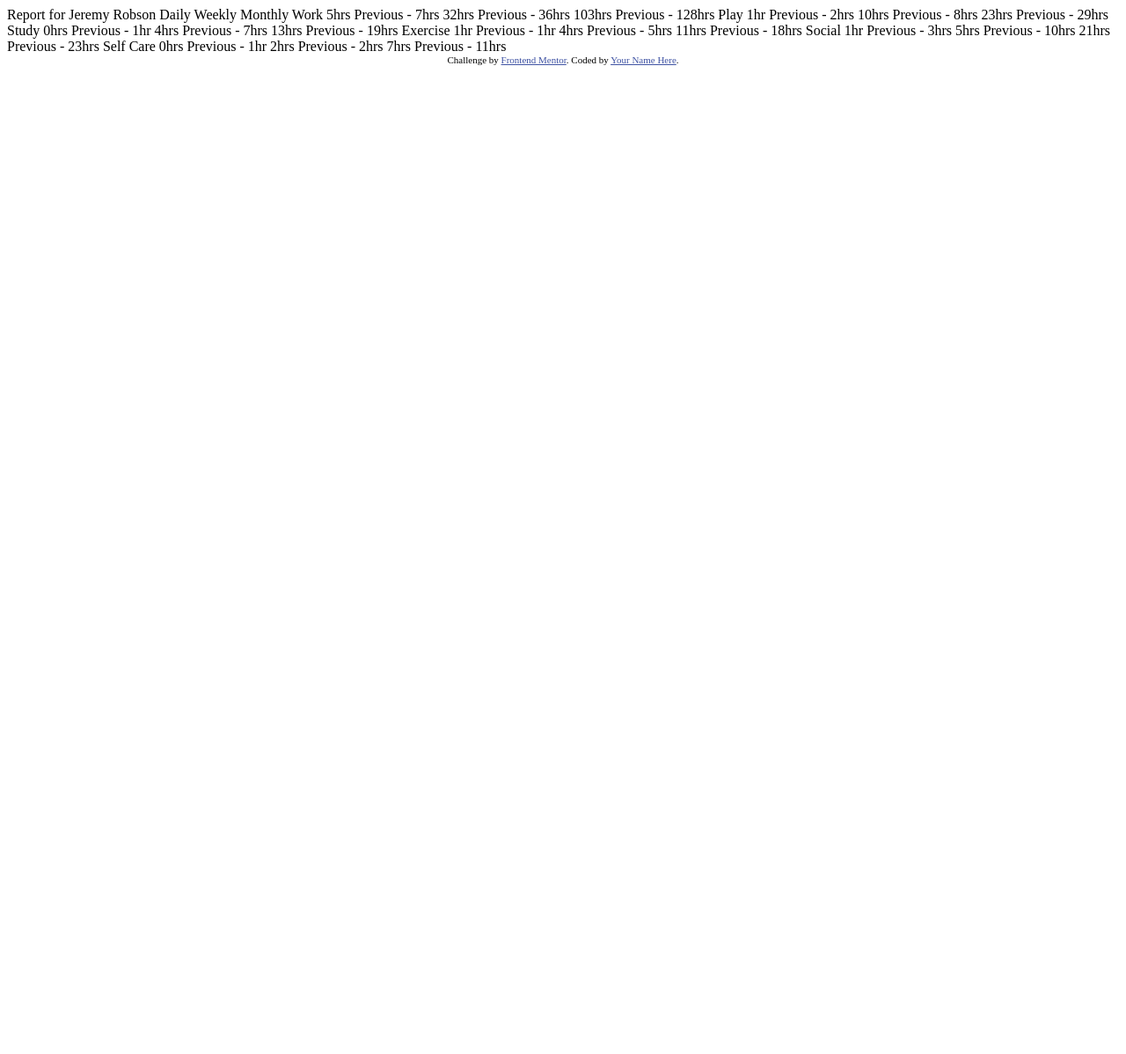
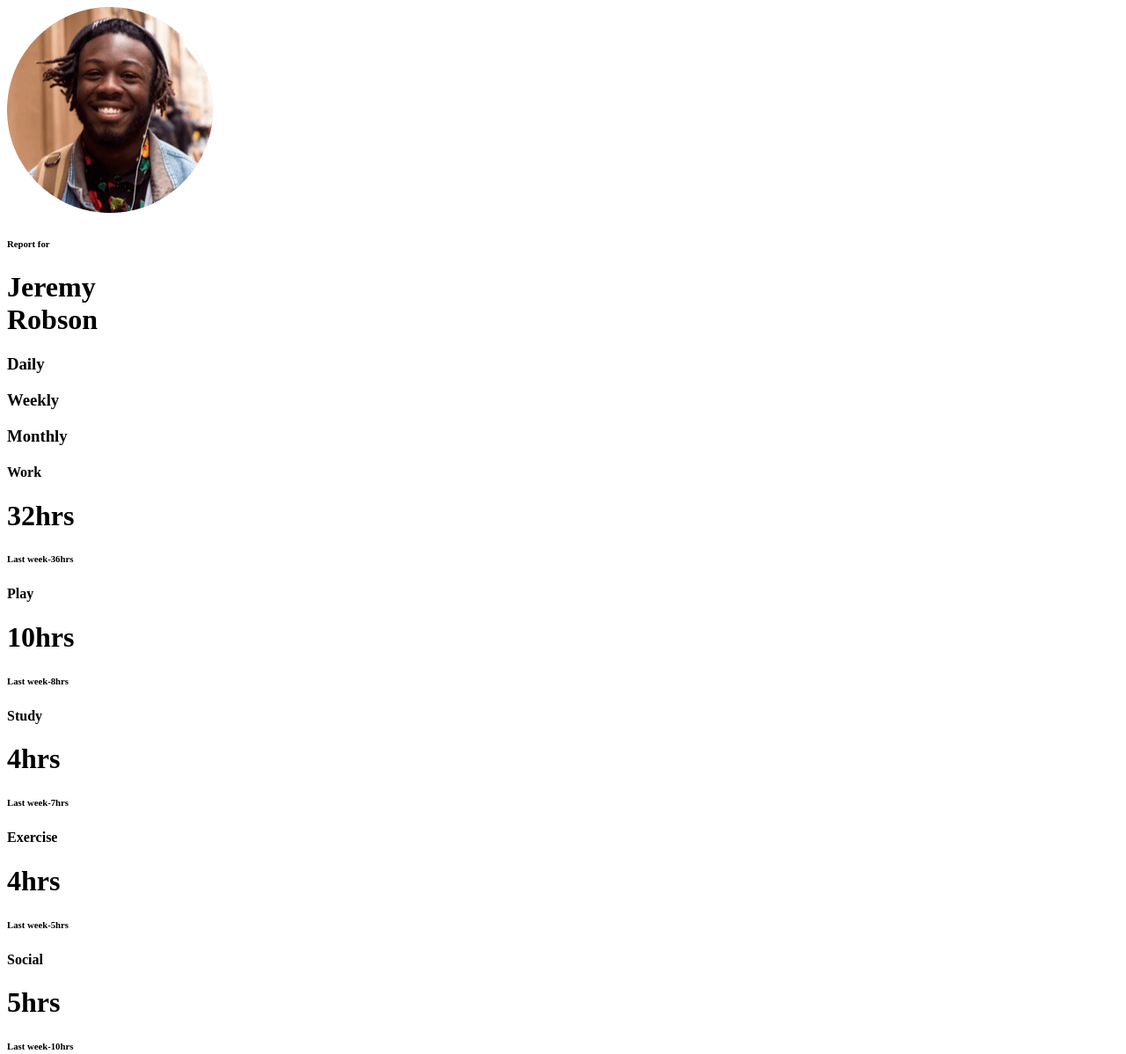
Before and after one commit to RAPHJID/timetrackingdashboard, a plain HTML site: page index.html in a window 1280 px wide. Shown: the top 1198 px of the page at 88% size. Before the commit the page ends 800 px from the top, so only its background shows below. Drawn offline with Linux system fonts and the light colour scheme.

Commit message:
html code without icons

```diff
--- a/index.html
+++ b/index.html
@@ -15,63 +15,48 @@
   </style>
 </head>
 <body>
-
-  Report for
-  Jeremy Robson
-
-  Daily
-  Weekly
-  Monthly
-
-  Work
-  5hrs <!-- daily -->
-  Previous - 7hrs <!-- daily -->
-  32hrs <!-- weekly -->
-  Previous - 36hrs <!-- weekly -->
-  103hrs <!-- monthly -->
-  Previous - 128hrs <!-- monthly -->
-
-  Play
-  1hr <!-- daily -->
-  Previous - 2hrs <!-- daily -->
-  10hrs <!-- weekly -->
-  Previous - 8hrs <!-- weekly -->
-  23hrs <!-- monthly -->
-  Previous - 29hrs <!-- monthly -->
-
-  Study
-  0hrs <!-- daily -->
-  Previous - 1hr <!-- daily -->
-  4hrs <!-- weekly -->
-  Previous - 7hrs <!-- weekly -->
-  13hrs <!-- monthly -->
-  Previous - 19hrs <!-- monthly -->
-
-  Exercise
-  1hr <!-- daily -->
-  Previous - 1hr <!-- daily -->
-  4hrs <!-- weekly -->
-  Previous - 5hrs <!-- weekly -->
-  11hrs <!-- monthly -->
-  Previous - 18hrs <!-- monthly -->
-
-  Social
-  1hr <!-- daily -->
-  Previous - 3hrs <!-- daily -->
-  5hrs <!-- weekly -->
-  Previous - 10hrs <!-- weekly -->
-  21hrs <!-- monthly -->
-  Previous - 23hrs <!-- monthly -->
-
-  Self Care
-  0hrs <!-- daily -->
-  Previous - 1hr <!-- daily -->
-  2hrs <!-- weekly -->
-  Previous - 2hrs <!-- weekly -->
-  7hrs <!-- monthly -->
-  Previous - 11hrs <!-- monthly -->
-
-
+<div class="container">
+ <div class="grid-item">
+  <div class="jeremy">
+    <img src="./images/image-jeremy.png" alt="profile picture"/>
+  <h6>Report for</h6>
+  <h1>Jeremy<br> Robson</h1>
+  </div>
+  <h3>Daily</h3>
+  <h3>Weekly</h3>
+  <h3>Monthly</h3>
+ </div>
+ <div class="grid-item">
+  <h4>Work</h4>
+  <h1>32hrs</h1>
+  <h6>Last week-36hrs</h6>
+ </div>
+<div class="grid-item">
+  <h4>Play</h4>
+  <h1>10hrs</h1>
+  <h6>Last week-8hrs</h6>
+</div>
+<div class="grid-item">
+  <h4>Study</h4>
+  <h1>4hrs</h1>
+  <h6>Last week-7hrs</h6>
+</div>
+<div class="grid-item">
+  <h4>Exercise</h4>
+  <h1>4hrs</h1>
+  <h6>Last week-5hrs</h6>
+</div>
+<div class="grid-item">
+  <h4>Social</h4>
+  <h1>5hrs</h1>
+  <h6>Last week-10hrs</h6>
+</div>
+<div class="grid-item">
+  <h4>Self Care</h4>
+  <h1>2hrs</h1>
+  <h6>Last week-2hrs</h6>
+</div>
+</div>
   <div class="attribution">
     Challenge by <a href="https://www.frontendmentor.io?ref=challenge" target="_blank">Frontend Mentor</a>.
     Coded by <a href="#">Your Name Here</a>.
```
